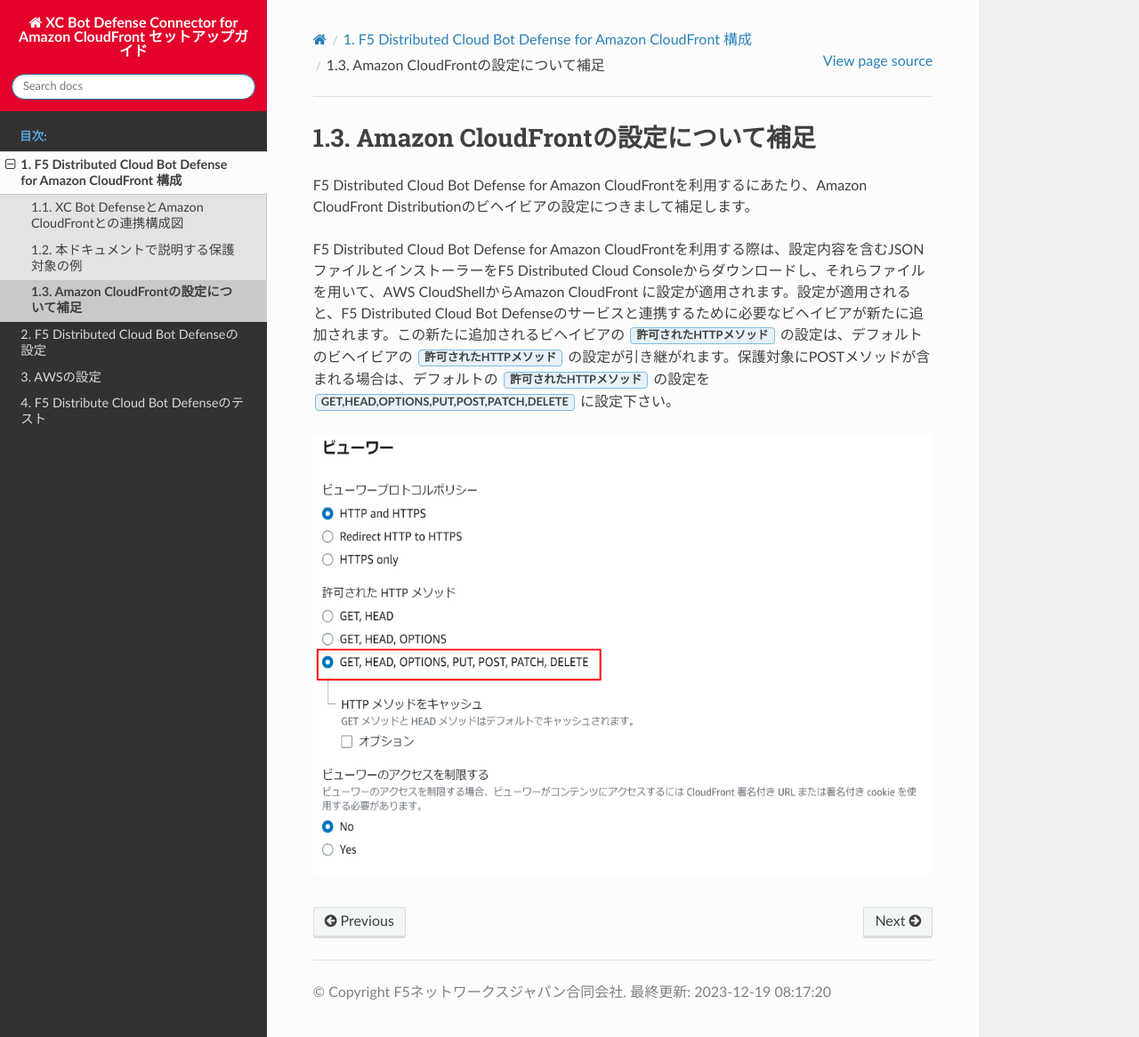
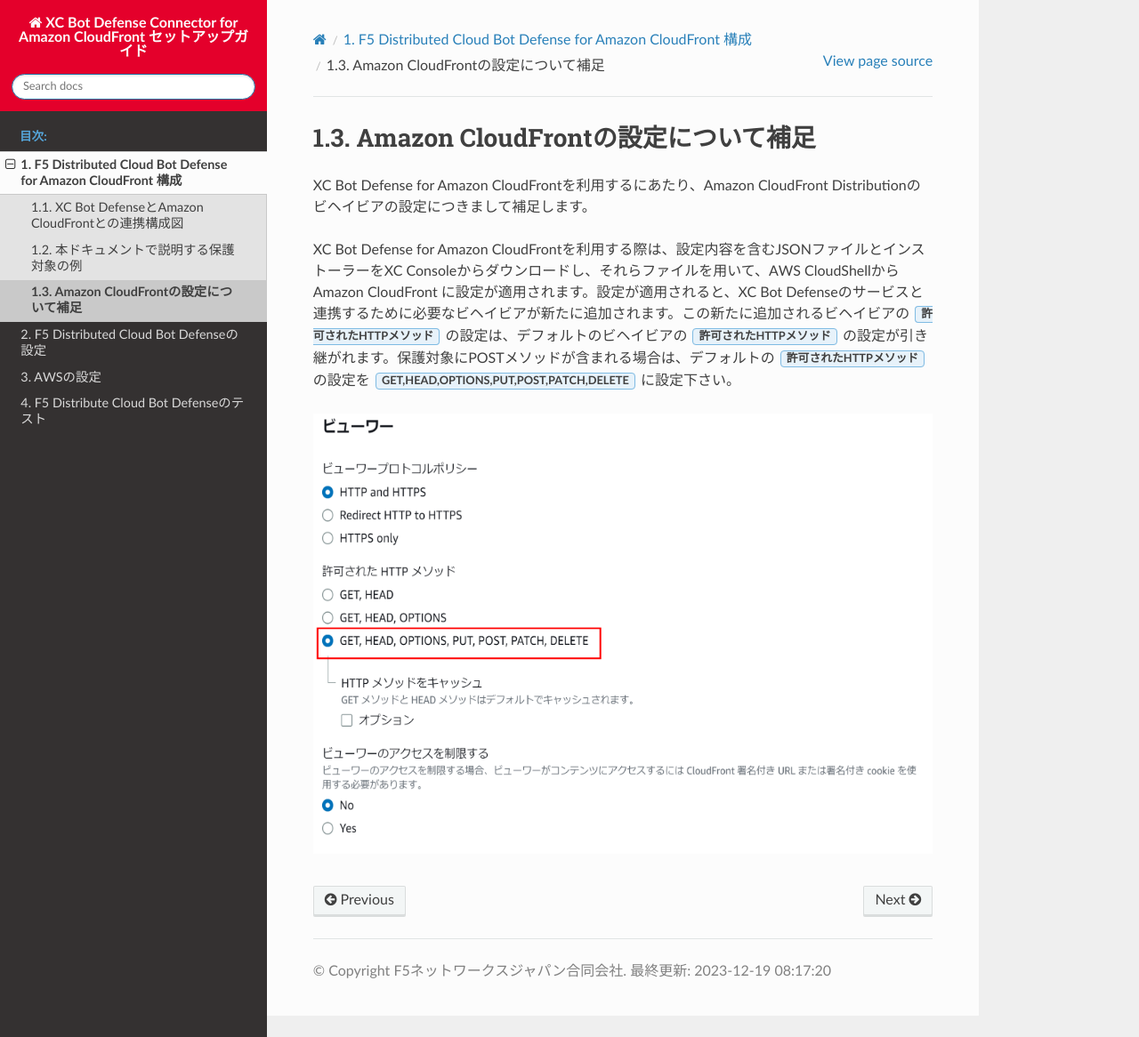
Before and after one commit to BeF5/f5j-xc-bd-cf-connector, a Sphinx documentation site: the page built from docs/content1/module3/module3.rst, in a window 1280 px wide and 1166 px high. Shown: the whole window at 89% size. Built offline with Sphinx 7.4.7 and the Read the Docs theme 2.0.0, drawn with Linux system fonts in a browser that asks for light colours.

Commit message:
Update module3.rst

```diff
--- a/docs/content1/module3/module3.rst
+++ b/docs/content1/module3/module3.rst
@@ -1,10 +1,10 @@
 Amazon CloudFrontの設定について補足
 ========================================
 
-F5 Distributed Cloud Bot Defense for Amazon CloudFrontを利用するにあたり、Amazon CloudFront Distributionのビヘイビアの設定につきまして補足します。
+XC Bot Defense for Amazon CloudFrontを利用するにあたり、Amazon CloudFront Distributionのビヘイビアの設定につきまして補足します。
 
 
-F5 Distributed Cloud Bot Defense for Amazon CloudFrontを利用する際は、設定内容を含むJSONファイルとインストーラーをF5 Distributed Cloud Consoleからダウンロードし、それらファイルを用いて、AWS CloudShellからAmazon CloudFront に設定が適用されます。設定が適用されると、F5 Distributed Cloud Bot Defenseのサービスと連携するために必要なビヘイビアが新たに追加されます。この新たに追加されるビヘイビアの :guilabel:`許可されたHTTPメソッド` の設定は、デフォルトのビヘイビアの :guilabel:`許可されたHTTPメソッド` の設定が引き継がれます。保護対象にPOSTメソッドが含まれる場合は、デフォルトの :guilabel:`許可されたHTTPメソッド` の設定を :guilabel:`GET,HEAD,OPTIONS,PUT,POST,PATCH,DELETE` に設定下さい。
+XC Bot Defense for Amazon CloudFrontを利用する際は、設定内容を含むJSONファイルとインストーラーをXC Consoleからダウンロードし、それらファイルを用いて、AWS CloudShellからAmazon CloudFront に設定が適用されます。設定が適用されると、XC Bot Defenseのサービスと連携するために必要なビヘイビアが新たに追加されます。この新たに追加されるビヘイビアの :guilabel:`許可されたHTTPメソッド` の設定は、デフォルトのビヘイビアの :guilabel:`許可されたHTTPメソッド` の設定が引き継がれます。保護対象にPOSTメソッドが含まれる場合は、デフォルトの :guilabel:`許可されたHTTPメソッド` の設定を :guilabel:`GET,HEAD,OPTIONS,PUT,POST,PATCH,DELETE` に設定下さい。
 
 
 .. figure:: images/allowed_http_method.png
```
